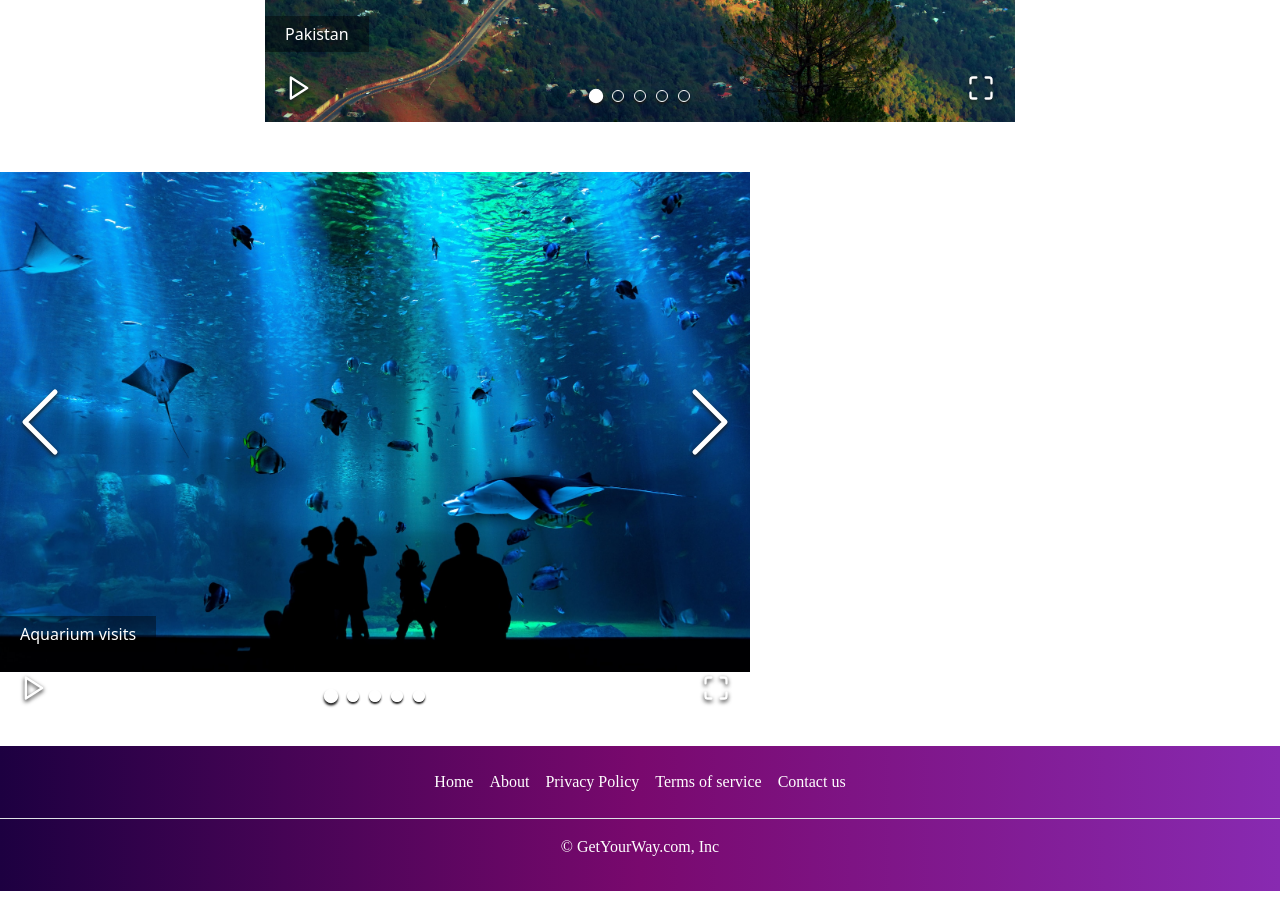
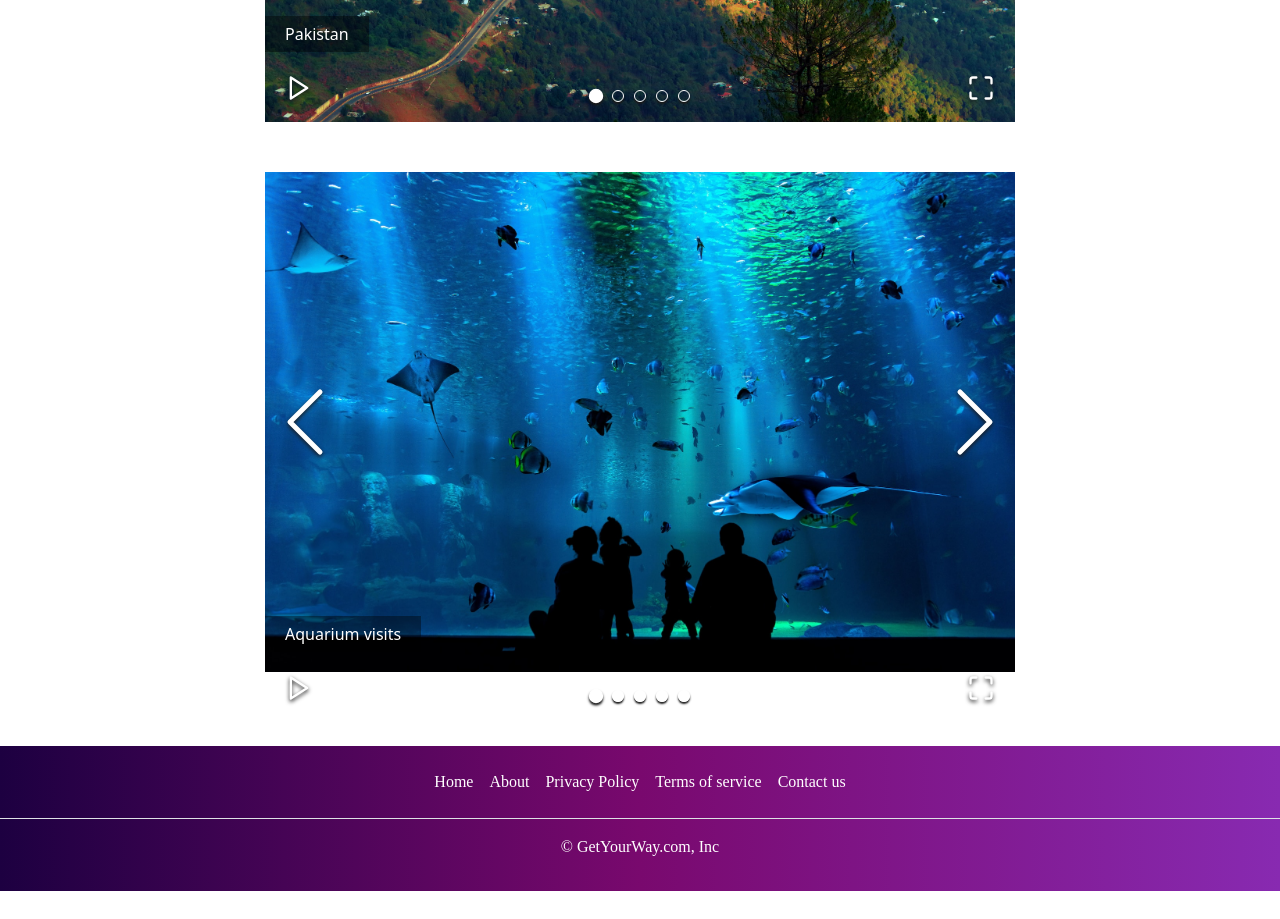
Before and after one commit to eclonghurst/SkyTwoFlyFront, a React (Create React App) app: page / in a window 1280 px wide. Shown: the part 880-1799 px from the top of the page. Built offline with nearby package versions, Linux system fonts and the light colour scheme; a web font is replaced by a local one.

Commit message:
Styling on carousels

```diff
--- a/src/Components/SecondCarousel.jsx
+++ b/src/Components/SecondCarousel.jsx
@@ -1,5 +1,6 @@
 import ImageGallery from "react-image-gallery";
 import "react-image-gallery/styles/css/image-gallery.css";
+import "../CssFiles/CarouselCSS.css";
 
 const images = [
   {
@@ -32,8 +33,10 @@ const images = [
 
 const Carousel = () => {
   return (
-    <div className="carousel-container">
-      <ImageGallery items={images} showBullets={true} />
+    <div className="carousel-outer-container">
+      <div className="carousel-container">
+        <ImageGallery items={images} showBullets={true} />
+      </div>
     </div>
   );
 };
```
